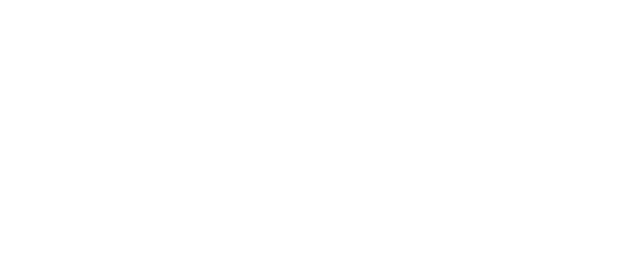
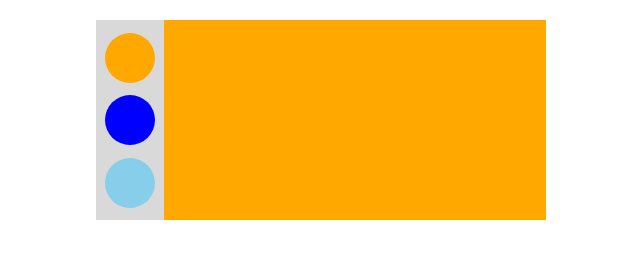
Before and after one commit to MOE-T-44/DX1.0-components-tutorial, a plain HTML site: page index.html in a window 1280 px wide. Shown: the whole page, without its empty margins (319-959 px from the left). Drawn offline with Linux system fonts and the light colour scheme.

Commit message:
modify commit

```diff
--- a/index.html
+++ b/index.html
@@ -8,6 +8,16 @@
     <link rel="stylesheet" href="main.css">
 </head>
 <body>
+    <section class="color-changer-project">
+        <div class="color-app-holder">
+            <div class="left-holder">
+                <div class="circle red" onclick="alert('welcome, box 1 is clicked')"></div>
+                <div class="circle orange" id="orangediv"></div>
+                <div class="circle blue"></div>
+            </div>
+            <div class="right-holder"></div>
+        </div>
+    </section>
 
 
 
--- a/main.css
+++ b/main.css
@@ -0,0 +1,49 @@
+*{
+
+    padding: 0;
+    margin: 0;
+    box-sizing: border-box;
+
+}
+.color-changer-project{
+    /* border: 3px solid black; */
+    display: flex;
+    justify-content: center;
+    padding-top: 20px;
+
+}
+.color-app-holder{
+    /* border: 3px solid red; */
+    height: 200px;
+    width: 450px;
+    display: flex;
+}
+.left-holder{
+    width:15%;
+    height: 100%;
+    background: #d9d9d9;
+    display: flex;
+    flex-direction: column;
+    justify-content: space-evenly;
+    align-items: center;
+}
+.right-holder{
+    width:85%;
+    height: 100%;
+    background: #ffa800;
+}
+.circle{
+    /* border: 3px solid red; */
+    height: 50px;
+    width: 50px;
+    border-radius: 50%;
+}
+.red{
+background: #ffa800;
+}
+.orange{
+background: tomato;
+}
+.blue{
+background: #87ceeb;
+}
--- a/main.js
+++ b/main.js
@@ -0,0 +1,8 @@
+var orangediv = document.getElementById('orangediv')
+
+
+orangediv.addEventListener('click', function(){
+    alert('orange div is selected')
+})
+
+orangediv.style.background =  "blue"
```
